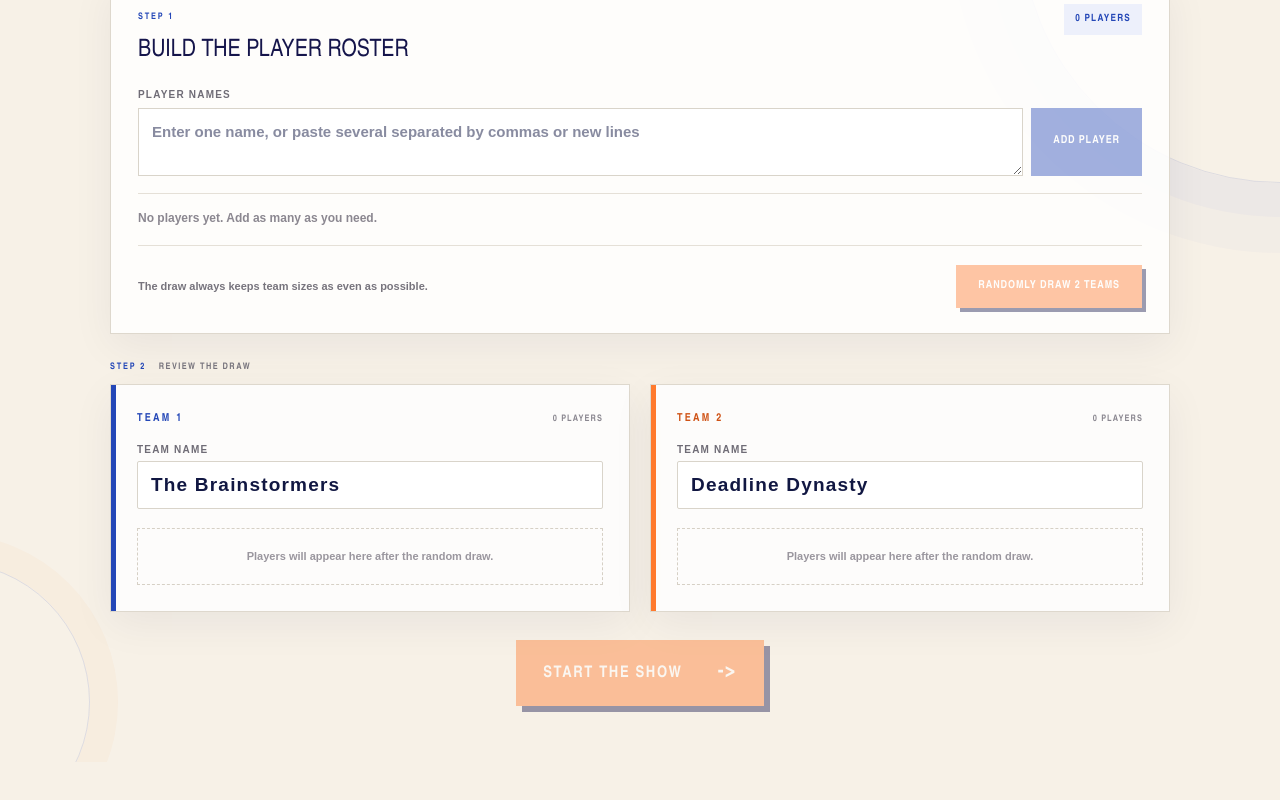
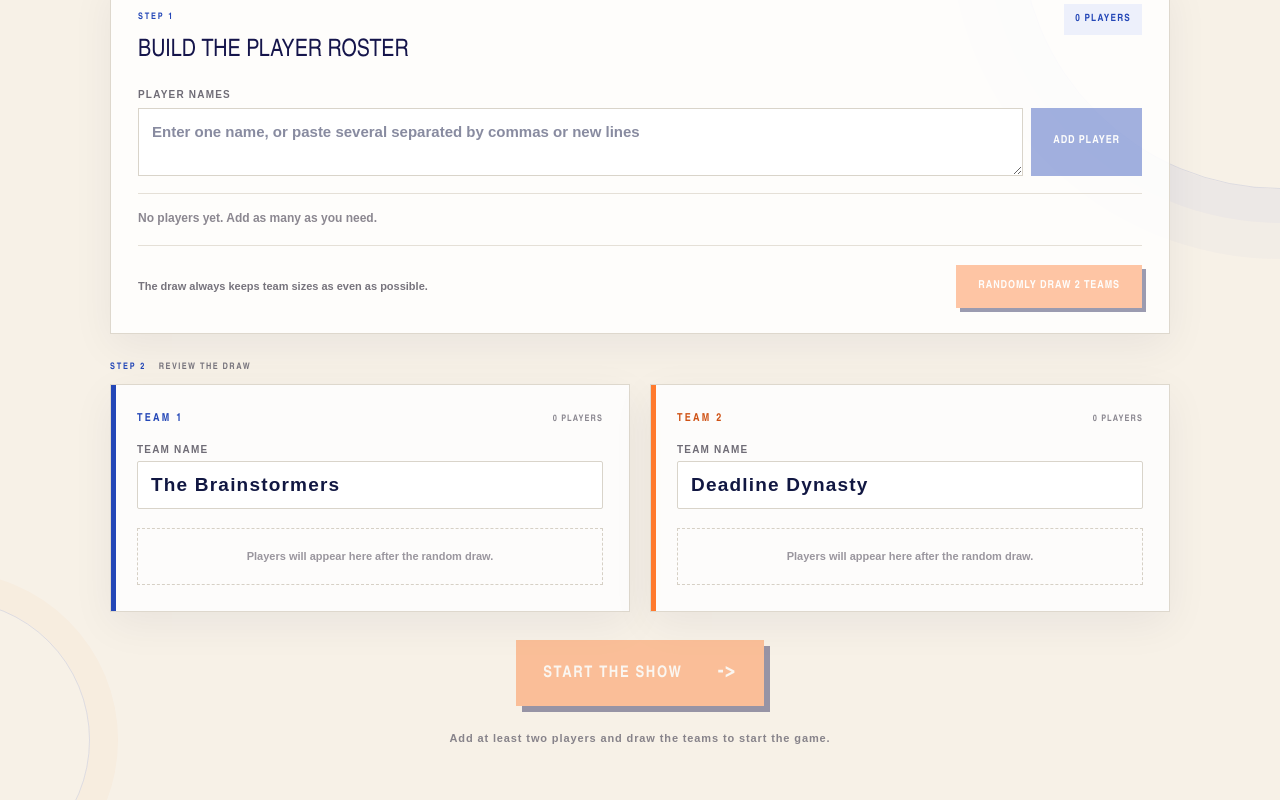
Before and after one commit to jneberhard/work-feud, a Next.js app: page / in a window 1280 px wide. Shown: the part 531-1331 px from the top of the page. Before the commit the page ends 1293 px from the top, so only its background shows below. Built offline with nearby package versions, Linux system fonts and the light colour scheme.

Commit message:
update 3

```diff
--- a/app/globals.css
+++ b/app/globals.css
@@ -74,7 +74,7 @@ input:focus { border-color: var(--electric); box-shadow: 0 0 0 3px rgba(59,101,2
 .primary-button { border: 0; color: white; background: var(--orange); padding: 17px 27px; font-weight: 950; letter-spacing: .1em; box-shadow: 6px 6px 0 var(--navy); transition: transform .15s, box-shadow .15s; }
 .primary-button:hover { transform: translate(2px,2px); box-shadow: 4px 4px 0 var(--navy); }
 .primary-button span { margin-left: 30px; font-size: 21px; }
-.setup-actions p { color: #87838a; font: 700 11px Arial, sans-serif; letter-spacing: .08em; }
+.setup-actions p { margin: 26px 0 0; color: #87838a; font: 700 11px Arial, sans-serif; letter-spacing: .08em; }
 
 .game-shell { min-height: 100vh; padding: 18px clamp(15px, 3vw, 46px) 40px; background: radial-gradient(circle at 50% -10%, #4264cf 0, transparent 31%), var(--navy); color: white; }
 .game-header { max-width: 1280px; margin: 0 auto 19px; }
--- a/app/page.tsx
+++ b/app/page.tsx
@@ -864,7 +864,7 @@ export default function Home() {
           </button>
           <p>
             {!teamsDrawn
-              ? "  "
+              ? " Add at least two players and draw the teams to start the game."
               : `${roster.length} players / ${teams[0].players.length} vs ${teams[1].players.length} / ${ROUNDS.length} rounds`}
           </p>
         </div>
```
